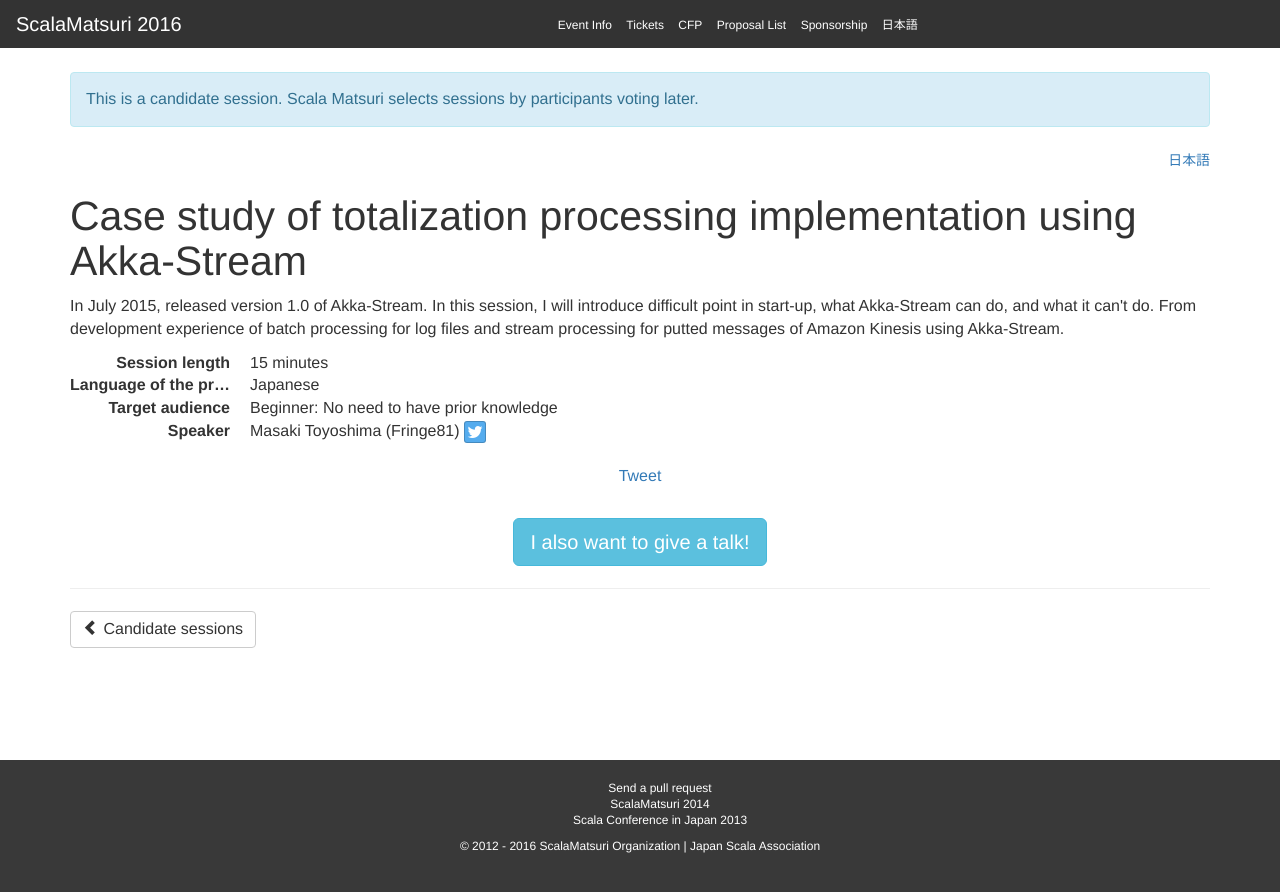
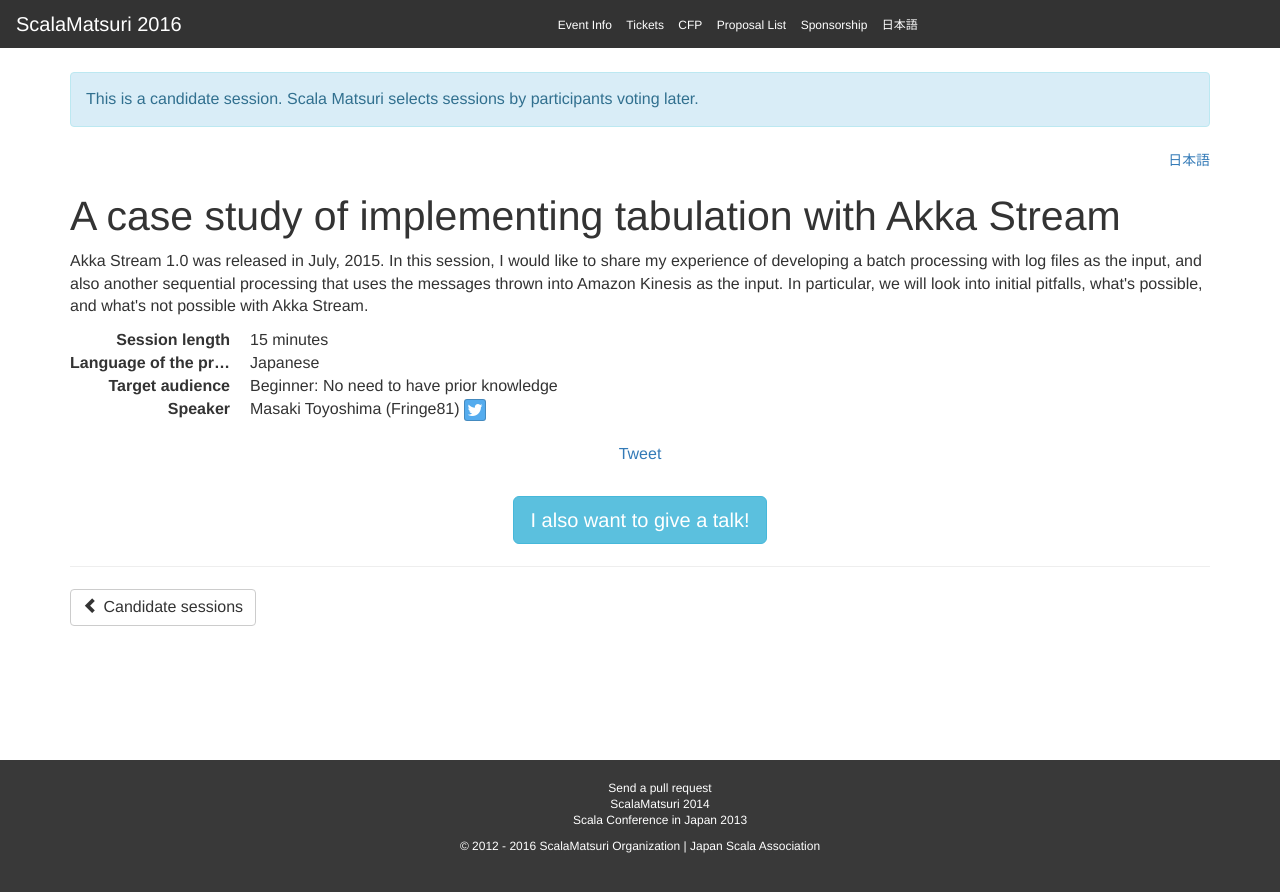
Before and after one commit to scalajp/2016.scalamatsuri.org, a Jekyll site: the page built from _candidates_en/MasakiToyoshima_1.html, in a window 1280 px wide. Shown: the top 892 px of the page. Built offline with Jekyll 4.4.1, drawn with Linux system fonts in a browser that asks for light colours; nearby versions of some CDN libraries; comment, search, counter and statistics services are not loaded.

Commit message:
Apply review comment

```diff
--- a/_candidates_en/MasakiToyoshima_1.html
+++ b/_candidates_en/MasakiToyoshima_1.html
@@ -1,6 +1,6 @@
 ---
 name: Masaki Toyoshima
-title: Case study of totalization processing implementation using Akka-Stream
+title: A case study of implementing tabulation with Akka Stream
 length: 15
 audience: Beginner
 language: Japanese
@@ -10,7 +10,6 @@ icon:
 organization: Fringe81
 ---
 <p>
-In July 2015, released version 1.0 of Akka-Stream.
-In this session, I will introduce difficult point in start-up, what Akka-Stream can do, and what it can't do.
-From development experience of batch processing for log files and stream processing for putted messages of Amazon Kinesis using Akka-Stream.
+Akka Stream 1.0 was released in July, 2015.
+In this session, I would like to share my experience of developing a batch processing with log files as the input, and also another sequential processing that uses the messages thrown into Amazon Kinesis as the input. In particular, we will look into initial pitfalls, what's possible, and what's not possible with Akka Stream.
 </p>
```
